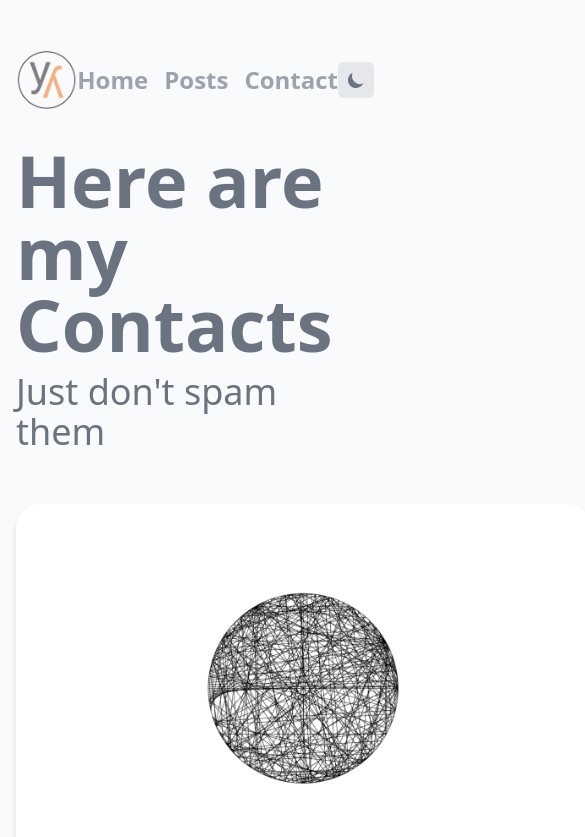
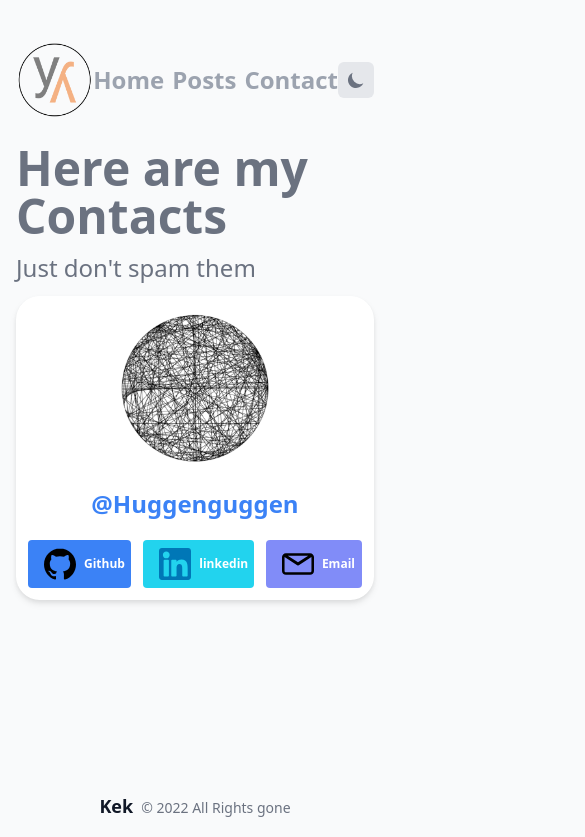
Before and after one commit to Huggenguggen/portfolio-website, a Next.js app: page /contact in a window 390 px wide. Shown: the top 837 px of the page, 585 px wide, since content can reach past the window. Built offline with nearby package versions, Linux system fonts and the light colour scheme.

Commit message:
Made the site mobile friendly

```diff
--- a/components/navbar.js
+++ b/components/navbar.js
@@ -52,7 +52,7 @@ function Navbar() {
         <img src='static/img/logo_transparent (1).png' className="object-fill h-25 w-20" alt="Personal logo" />
         </a>
       </Link>
-      <ul className="flex gap-4">
+      <ul className="flex gap-2 md:gap-4">
         {navigation.map(nav => (
           <div key={nav.label}>
           <Link href={nav.path}>
--- a/components/socialmedia.js
+++ b/components/socialmedia.js
@@ -1,26 +1,26 @@
 function SocialMedia() {
   return (
-    <div className="flex flex-col h-screen bg-center bg-cover bg-no-repeat">
-      <div className="grid place-items-center mx-auto p-20 mt-10 bg-white drop-shadow-md rounded-3xl space-y-10">
-        <img src="social_media/cardiod.PNG" className="h-52" alt="Profile Picture"/>
-        <h1 className="text-5xl font-semibold text-blue-500">@Huggenguggen</h1>
+    <div className="flex flex-col md:h-screen h-full bg-center bg-cover bg-no-repeat">
+      <div className="grid place-items-center mx-auto md:p-20 p-3 bg-white drop-shadow-md rounded-3xl space-y-5">
+        <img src="social_media/cardiod.PNG" className="md:h-52 h-40" alt="Profile Picture"/>
+        <h1 className="md:text-5xl text-2xl font-semibold text-blue-500">@Huggenguggen</h1>
         <div className="flex items-center justify-center space-x-3">
           <a href="https://github.com/Huggenguggen" target="_blank" rel="noopener noreferrer">
           <button className="bg-blue-500 px-4 py-2 font-semibold text-white inline-flex items-center space-x-2 rounded">
             <img src="social_media/github-svgrepo-com.svg" alt="Github Link"/>
-            <span>Github</span>
+            <span className="md:text-base text-xs">Github</span>
           </button>
           </a>
           <a href="https://www.linkedin.com/in/lee-yu-heng-189225109/" target="_blank" rel="noopener noreferrer">
           <button className="bg-cyan-400 px-4 py-2 font-semibold text-white inline-flex items-center space-x-2 rounded">
             <img src="social_media/linkedin-svgrepo-com.svg" alt="Linkedin Link" className="h-8" />
-            <span>linkedin</span>
+            <span className="md:text-base text-xs">linkedin</span>
           </button>
           </a>
           <a href="mailto:yuheng.lee@u.nus.edu" target="_blank" rel="noopener noreferrer">
           <button className="bg-indigo-400 px-4 py-2 font-semibold text-white inline-flex items-center space-x-2 rounded">
             <img src="social_media/email-svgrepo-com.svg" alt="Email Link" className="h-8" />
-            <span>Email</span>
+            <span className="md:text-base text-xs">Email</span>
           </button>
           </a>
         </div>
--- a/pages/contact/index.js
+++ b/pages/contact/index.js
@@ -3,8 +3,8 @@ import SocialMedia from "../../components/socialmedia";
 function Contact() {
   return (
     <section className="mt-16">
-      <h1 className="text-7xl font-bold"><span className="dark:text-orange-700">Here are my Contacts</span></h1>
-      <h3 className="text-4xl my-3">Just don't spam them</h3>
+      <h1 className="md:text-7xl text-5xl font-bold"><span className="dark:text-orange-700">Here are my Contacts</span></h1>
+      <h3 className="md:text-4xl text-2xl my-3">Just don't spam them</h3>
       <SocialMedia />
     </section>
   )
--- a/pages/index.js
+++ b/pages/index.js
@@ -15,9 +15,9 @@ function HomePage() {
 
   return (
     <section className="mt-16">
-      <h1 className="text-7xl font-bold">Hi I'm <span className="dark:text-orange-700">Yu Heng</span></h1>
-      <h3 className="text-4xl my-3">Currently a Y2 CS student at National University of Singapore (NUS)</h3>
-      <div className="text-gray-600 mb-8 text-xl">
+      <h1 className="md:text-7xl text-5xl font-bold">Hi I'm <span className="dark:text-orange-700">Yu Heng</span></h1>
+      <h3 className="md:text-4xl text-3xl my-3">Currently a Y2 CS student at National University of Singapore (NUS)</h3>
+      <div className="text-gray-600 mb-8 md:text-xl text-lg">
         I've just started my journey in Computer Science but I'm always eager to learn more. I made this website mostly to prove to myself that I have learnt something over the summer.
     This website was made using
       <a href="https://nextjs.org/" target="_blank" rel="noopener noreferrer">
@@ -27,24 +27,24 @@ function HomePage() {
         <span className="text-orange-500 hover:text-orange-700 pl-1">Tailwind CSS</span>
       </a>
       </div>
-      <div className="text-gray-600 mb-8 text-xl">If you want to take a look at how it was made,
+      <div className="text-gray-600 mb-8 md:text-xl text-lg">If you want to take a look at how it was made,
         <a href="https://github.com/Huggenguggen/portfolio-website"
           className="underline text-gray-600 mb-8 text-xl hover:text-gray-700 pl-1"
           target="_blank" rel="noopener noreferrer">here's the link</a></div>
 
-      <div className="text-gray-600 mb-8 text-xl">
+      <div className="text-gray-600 mb-8 md:text-xl text-lg">
         Currently I'm getting my feet wet in web development as well as Information Security.
       </div>
-      <div className="text-gray-600 mb-8 text-xl">
+      <div className="text-gray-600 mb-8 md:text-xl text-lg">
         My interests include taking
         <span className="text-orange-500 pl-1"> long hikes</span>,
         <span className="text-orange-500 pl-1"> photography</span> and
         <span className="text-orange-500 pl-1">travel</span>
       </div>
-      <div className="grid grid-cols-7 pb-10">
-        <img src="landing_page_assets/UK_pic_2.jpeg" className="col-span-2 object-fill h-60 rounded-md ring-2 ring-blue-900" alt="Me in the UK"/>
-        <img src="landing_page_assets/UK_pic.jpeg" className="col-span-2 object-fill h-60 rounded-md ring-2 ring-blue-900" alt="Still me in the UK"/>
-        <img src="landing_page_assets/DSC00762.JPG" className="col-span-3 object-contain h-60 rounded-md ring-2 ring-blue-900 mx-auto" alt="Nice Landscape photo"/>
+      <div className="grid md:grid-cols-7 grid-cols-4 md:gap-0 gap-4 pb-10">
+        <img src="landing_page_assets/UK_pic_2.jpeg" className="col-span-2 object-fill md:h-60 rounded-md ring-2 ring-blue-900" alt="Me in the UK"/>
+        <img src="landing_page_assets/UK_pic.jpeg" className="col-span-2 object-fill md:h-60 rounded-md ring-2 ring-blue-900" alt="Still me in the UK"/>
+        <img src="landing_page_assets/DSC00762.JPG" className="col-span-3 object-contain md:h-60 rounded-md ring-2 ring-blue-900 mx-auto" alt="Nice Landscape photo"/>
       </div>
       <div className="pb-10">
       </div>
--- a/pages/posts/index.js
+++ b/pages/posts/index.js
@@ -15,10 +15,10 @@ function PostsPage() {
 
   return (
     <section className="mt-16">
-      <h1 className="text-7xl font-bold"><span className="dark:text-orange-700">Things I've done</span></h1>
-      <h3 className="text-4xl my-3 pb-10">It ain't much but it's honest work</h3>
+      <h1 className="md:text-7xl text-5xl font-bold"><span className="dark:text-orange-700">Things I've done</span></h1>
+      <h3 className="md:text-4xl text-2xl my-3 pb-10">It ain't much but it's honest work</h3>
       <header>
-      <div className="grid grid-cols-2 gap-x-20 gap-y-40">
+      <div className="grid grid-cols-1 gap-x-20 gap-y-40">
         {Posts.map((post) => (
           <div key={post.label}><Tile
             title={post.label}
```
